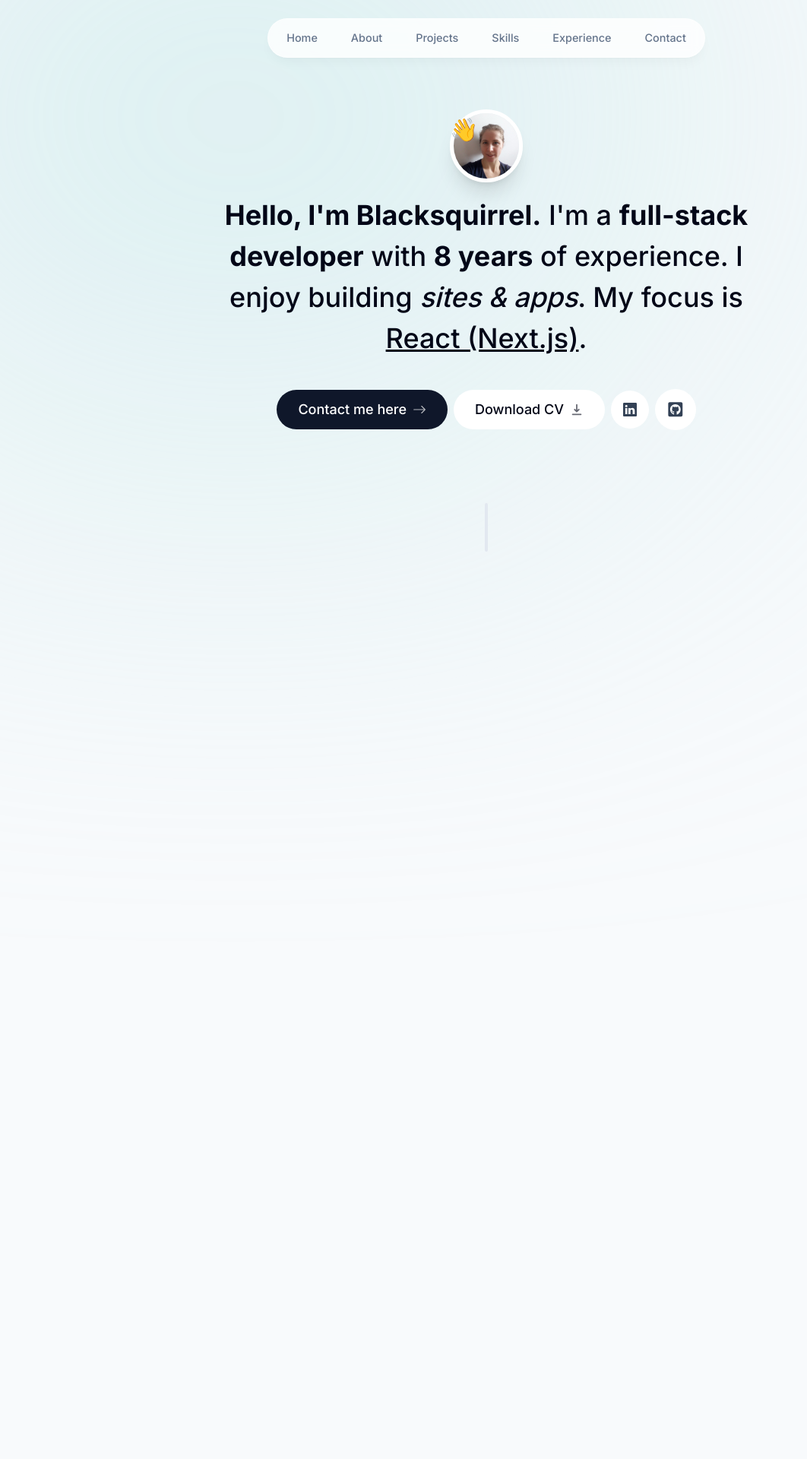
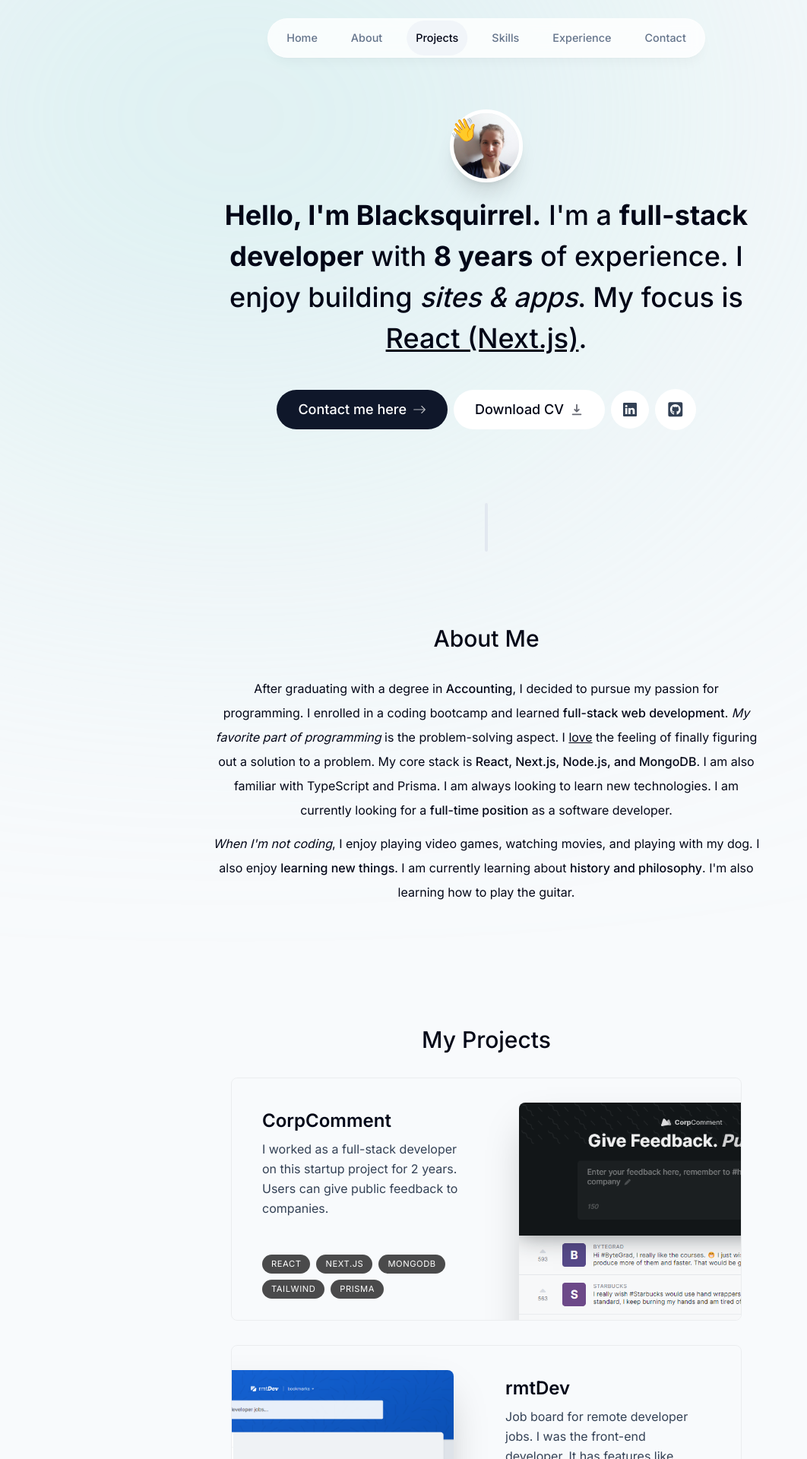
Before and after one commit to BlackSquirrel34/feuergaukelei, a Next.js app: page / in a window 1280 px wide. Shown: the top 1920 px of the page at 76% size, without its empty margins (0-1062 px from the left). Built offline with nearby package versions, Linux system fonts and the light colour scheme.

Commit message:
navbar animations

```diff
--- a/app/page.tsx
+++ b/app/page.tsx
@@ -1,11 +1,18 @@
 import Intro from "@/components/intro";
 import SectionDivider from "@/components/section-divider";
+import About from "@/components/about";
+import Projects from "@/components/projects";
+import Experience from "@/components/experience";
+import Skills from "@/components/skills";
+import Contact from "@/components/contact";
 
 export default function Home() {
   return (
     <main className="flex flex-col items-center px-4">
       <Intro />
       <SectionDivider />
+      <About />
+      <Projects />
     </main>
   )
 }
--- /dev/null
+++ b/components/about.tsx
@@ -0,0 +1,58 @@
+"use client";
+
+import React, { useEffect } from 'react'
+import SectionHeading from "./section-heading";
+import { motion } from "framer-motion";
+import { useSectionInView } from "@/lib/hooks";
+import { useInView } from 'react-intersection-observer';
+import { useActiveSectionContext } from '@/context/active-section-context';
+
+export default function About() {
+const {ref, inView } = useInView();
+const { setActiveSection } = useActiveSectionContext();
+
+useEffect(() => {
+  if (inView) {
+    setActiveSection("About");
+  }
+}, [inView, setActiveSection]);
+
+  return (
+    <motion.section
+      ref={ref}
+      className="mb-28 max-w-[45rem] text-center leading-8 sm:mb-40 scroll-mt-28"
+      initial={{ opacity: 0, y: 100 }}
+      animate={{ opacity: 1, y: 0 }}
+      transition={{ delay: 0.175 }}
+      id="about"
+    >
+      <SectionHeading>About me</SectionHeading>
+      <p className="mb-3">
+        After graduating with a degree in{" "}
+        <span className="font-medium">Accounting</span>, I decided to pursue my
+        passion for programming. I enrolled in a coding bootcamp and learned{" "}
+        <span className="font-medium">full-stack web development</span>.{" "}
+        <span className="italic">My favorite part of programming</span> is the
+        problem-solving aspect. I <span className="underline">love</span> the
+        feeling of finally figuring out a solution to a problem. My core stack
+        is{" "}
+        <span className="font-medium">
+          React, Next.js, Node.js, and MongoDB
+        </span>
+        . I am also familiar with TypeScript and Prisma. I am always looking to
+        learn new technologies. I am currently looking for a{" "}
+        <span className="font-medium">full-time position</span> as a software
+        developer.
+      </p>
+
+      <p>
+        <span className="italic">When I'm not coding</span>, I enjoy playing
+        video games, watching movies, and playing with my dog. I also enjoy{" "}
+        <span className="font-medium">learning new things</span>. I am currently
+        learning about{" "}
+        <span className="font-medium">history and philosophy</span>. I'm also
+        learning how to play the guitar.
+      </p>
+    </motion.section>
+  );
+}
--- a/components/header.tsx
+++ b/components/header.tsx
@@ -1,11 +1,15 @@
 "use client";
 
-import React from 'react';
+import React, { useState } from 'react';
 import { motion } from "framer-motion";
 import { links} from "@/lib/data";
 import Link from "next/link";
+import clsx from "clsx";
+import { useActiveSectionContext } from '@/context/active-section-context';
 
 export default function Header() {
+    const { activeSection, setActiveSection } = useActiveSectionContext();
+
   return <header className="z-[999] relative">
     <motion.div className="fixed top-0 left-1/2 h-[4.5rem] w-full rounded-none border
     border-white border-opacity-40 bg-white bg-opacity-80 shadow-lg shadow-black/[0.03]
@@ -20,16 +24,33 @@
         font-medium text-slate-500 sm:w-[initial] sm:flew-nowrap sm:gap-5">
             {
             links.map(link => (
-                <motion.li className="h-3/4 flex items-center justify-center" key={link.hash}
+                <motion.li className="relative h-3/4 flex items-center justify-center" key={link.hash}
                 initial={{ y: -100, opacity: 0 }}
                 animate={{ y:0, opacity: 1 }}
                 >
-                    <Link className="flewx w-full items-center justify-center px-3 py-3
-                     hover:text-slate-950 transition" href={link.hash}>{link.name}</Link>
+                    <Link className={clsx("flex w-full items-center justify-center px-3 py-3 hover:text-slate-950 transition",
+                        {"text-slate-950": activeSection === link.name,
+
+                        })}
+                    href={link.hash}
+                    onClick={() => setActiveSection(link.name)}
+                    >
+
+                    {link.name}
+                    {link.name === activeSection && (
+                    <motion.span className='bg-slate-100 rounded-full absolute inset-0 -z-10'
+                    layoutId="activeSection"
+                    transition={{
+                        type: "spring",
+                        stiffness: 380,
+                        damping: 30
+                    }}
+                    ></motion.span>
+                    )}
+                    </Link>
                 </motion.li>
             ))
             }
-
 
         </ul>
     </nav>
--- a/components/intro.tsx
+++ b/components/intro.tsx
@@ -1,7 +1,7 @@
 "use client";
 
 import Image from 'next/image';
-import React from 'react';
+import React, { useEffect } from 'react';
 import profileImg from "@/public/profile.png";
 import { motion } from "framer-motion";
 import Link from "next/link";
@@ -10,10 +10,23 @@
 import { FaGithubSquare } from "react-icons/fa";
 import { useSectionInView } from "@/lib/hooks";
 import { useActiveSectionContext } from "@/context/active-section-context";
+import { useInView } from 'react-intersection-observer';
 
 export default function Intro() {
+  const {ref, inView } = useInView({
+    threshold: 0.5,
+  });
+  const { setActiveSection } = useActiveSectionContext();
+
+  useEffect(() => {
+    if (inView) {
+      setActiveSection("Home");
+    }
+  }, [inView, setActiveSection]);
+
+
   return (
-    <section className="mb-28 max-w-[50rem] text-center sm:mb-0">
+    <section ref={ref} id="home" className="mb-28 max-w-[50rem] text-center sm:mb-0 scroll-mt-[100rem]">
     <div className='flex items-center justify-center'>
         <div className="relative">
             <motion.div
@@ -75,7 +88,7 @@
 
         <a
           className="group bg-white px-7 py-3 flex items-center gap-2 rounded-full outline-none
-          focus:scale-110 hover:scale-110 active:scale-105 transition cursor-pointer  border-black/10 dark:bg-white/10"
+          focus:scale-110 hover:scale-110 active:scale-105 transition cursor-pointer  borderBlack dark:bg-white/10"
           href="/CV.pdf" download
         >
           Download CV{" "}
@@ -84,7 +97,7 @@
 
         <a
           className="bg-white p-4 text-slate-700 hover:text-slate-950 flex items-center gap-2 rounded-full
-          focus:scale-[1.15] hover:scale-[1.15] active:scale-105 transition cursor-pointer  border-black/10 dark:bg-white/10 dark:text-white/60"
+          focus:scale-[1.15] hover:scale-[1.15] active:scale-105 transition cursor-pointer  borderBlack dark:bg-white/10 dark:text-white/60"
           href="https://linkedin.com"
           target="_blank"
         >
@@ -93,7 +106,7 @@
 
         <a
           className="bg-white p-4 text-slate-700 flex items-center gap-2 text-[1.35rem] rounded-full focus:scale-[1.15]
-          hover:scale-[1.15] hover:text-slate-950 active:scale-105 transition cursor-pointer border-black/10 dark:bg-white/10 dark:text-white/60"
+          hover:scale-[1.15] hover:text-slate-950 active:scale-105 transition cursor-pointer borderBlack dark:bg-white/10 dark:text-white/60"
           href="https://github.com"
           target="_blank"
         >
--- /dev/null
+++ b/components/project.tsx
@@ -0,0 +1,71 @@
+"use client";
+
+import { useRef } from "react";
+import { projectsData } from "@/lib/data";
+import Image from "next/image";
+import { motion, useScroll, useTransform } from "framer-motion";
+
+type ProjectProps = (typeof projectsData)[number];
+
+export default function Project({
+  title,
+  description,
+  tags,
+  imageUrl,
+}: ProjectProps) {
+  const ref = useRef<HTMLDivElement>(null);
+  const { scrollYProgress } = useScroll({
+    target: ref,
+    offset: ["0 1", "1.33 1"],
+  });
+  const scaleProgess = useTransform(scrollYProgress, [0, 1], [0.7, 1]);
+  const opacityProgess = useTransform(scrollYProgress, [0, 1], [0.6, 1]);
+
+  return (
+    <motion.div
+      ref={ref}
+      style={{
+        scale: scaleProgess,
+        opacity: opacityProgess,
+      }}
+      className="group mb-3 sm:mb-8 last:mb-0"
+    >
+      <section className="bg-gslate-100 max-w-[42rem] border border-black/5 rounded-lg overflow-hidden sm:pr-8 relative sm:h-[20rem] hover:bg-gray-200 transition sm:group-even:pl-8 dark:text-white dark:bg-white/10 dark:hover:bg-white/20">
+        <div className="pt-4 pb-7 px-5 sm:pl-10 sm:pr-2 sm:pt-10 sm:max-w-[50%] flex flex-col h-full sm:group-even:ml-[18rem]">
+          <h3 className="text-2xl font-semibold">{title}</h3>
+          <p className="mt-2 leading-relaxed text-slate-700 dark:text-white/70">
+            {description}
+          </p>
+          <ul className="flex flex-wrap mt-4 gap-2 sm:mt-auto">
+            {tags.map((tag, index) => (
+              <li
+                className="bg-black/[0.7] px-3 py-1 text-[0.7rem] uppercase tracking-wider text-white rounded-full dark:text-white/70"
+                key={index}
+              >
+                {tag}
+              </li>
+            ))}
+          </ul>
+        </div>
+
+        <Image
+          src={imageUrl}
+          alt="Project I worked on"
+          quality={95}
+          className="absolute hidden sm:block top-8 -right-40 w-[28.25rem] rounded-t-lg shadow-2xl
+        transition
+        group-hover:scale-[1.04]
+        group-hover:-translate-x-3
+        group-hover:translate-y-3
+        group-hover:-rotate-2
+
+        group-even:group-hover:translate-x-3
+        group-even:group-hover:translate-y-3
+        group-even:group-hover:rotate-2
+
+        group-even:right-[initial] group-even:-left-40"
+        />
+      </section>
+    </motion.div>
+  );
+}
--- /dev/null
+++ b/components/projects.tsx
@@ -0,0 +1,38 @@
+"use client";
+
+import React, { useEffect } from "react";
+import SectionHeading from "./section-heading";
+import { projectsData } from "@/lib/data";
+import Project from "./project";
+import { useSectionInView } from "@/lib/hooks";
+import { useInView } from "react-intersection-observer";
+import { useActiveSectionContext } from "@/context/active-section-context";
+
+export default function Projects() {
+    // const { ref } = useSectionInView("Projects", 0.5);
+    const { ref, inView } = useInView({
+      threshold: 0.5,
+    }
+    );
+    const { setActiveSection } = useActiveSectionContext();
+
+    useEffect(() => {
+      if (inView) {
+        setActiveSection("Projects");
+      }
+
+    }, [inView, setActiveSection]);
+
+    return (
+      <section ref={ref} id="projects" className="scroll-mt-28 mb-28">
+        <SectionHeading>My projects</SectionHeading>
+        <div>
+          {projectsData.map((project, index) => (
+            <React.Fragment key={index}>
+              <Project {...project} />
+            </React.Fragment>
+          ))}
+        </div>
+      </section>
+    );
+  }
--- /dev/null
+++ b/components/section-heading.tsx
@@ -0,0 +1,13 @@
+import React from "react";
+
+type SectionHeadingProps = {
+  children: React.ReactNode;
+};
+
+export default function SectionHeading({ children }: SectionHeadingProps) {
+  return (
+    <h2 className="text-3xl font-medium capitalize mb-8 text-center">
+      {children}
+    </h2>
+  );
+}
--- /dev/null
+++ b/context/active-section-context.tsx
@@ -0,0 +1,50 @@
+"use client";
+
+import type { SectionName } from "@/lib/types";
+import React, { useState, createContext, useContext } from "react";
+
+type ActiveSectionContextProviderProps = {
+  children: React.ReactNode;
+};
+
+type ActiveSectionContextType = {
+  activeSection: SectionName;
+  setActiveSection: React.Dispatch<React.SetStateAction<SectionName>>;
+  timeOfLastClick: number;
+  setTimeOfLastClick: React.Dispatch<React.SetStateAction<number>>;
+};
+
+export const ActiveSectionContext =
+  createContext<ActiveSectionContextType | null>(null);
+
+export default function ActiveSectionContextProvider({
+  children,
+}: ActiveSectionContextProviderProps) {
+  const [activeSection, setActiveSection] = useState<SectionName>("Home");
+  const [timeOfLastClick, setTimeOfLastClick] = useState(0); // we need to keep track of this to disable the observer temporarily when user clicks on a link
+
+  return (
+    <ActiveSectionContext.Provider
+      value={{
+        activeSection,
+        setActiveSection,
+        timeOfLastClick,
+        setTimeOfLastClick,
+      }}
+    >
+      {children}
+    </ActiveSectionContext.Provider>
+  );
+}
+
+export function useActiveSectionContext() {
+  const context = useContext(ActiveSectionContext);
+
+  if (context === null) {
+    throw new Error(
+      "useActiveSectionContext must be used within an ActiveSectionContextProvider"
+    );
+  }
+
+  return context;
+}
--- /dev/null
+++ b/lib/hooks.ts
@@ -0,0 +1,21 @@
+import { useActiveSectionContext } from "@/context/active-section-context";
+import { useEffect } from "react";
+import { useInView } from "react-intersection-observer";
+import type { SectionName } from "./types";
+
+export function useSectionInView(sectionName: SectionName, threshold = 0.75) {
+  const { ref, inView } = useInView({
+    threshold,
+  });
+  const { setActiveSection, timeOfLastClick } = useActiveSectionContext();
+
+  useEffect(() => {
+    if (inView && Date.now() - timeOfLastClick > 1000) {
+      setActiveSection(sectionName);
+    }
+  }, [inView, setActiveSection, timeOfLastClick, sectionName]);
+
+  return {
+    ref,
+  };
+}
--- /dev/null
+++ b/lib/types.ts
@@ -0,0 +1,3 @@
+import { links } from "./data";
+
+export type SectionName = (typeof links)[number]["name"];
--- a/package.json
+++ b/package.json
@@ -13,6 +13,7 @@
     "@types/react": "18.3.12",
     "@types/react-dom": "18.3.1",
     "autoprefixer": "10.4.20",
+    "clsx": "^2.1.1",
     "eslint": "9.14.0",
     "eslint-config-next": "15.0.2",
     "framer-motion": "^11.11.11",
@@ -21,6 +22,7 @@
     "react": "18.3.1",
     "react-dom": "18.3.1",
     "react-icons": "^5.3.0",
+    "react-intersection-observer": "^9.13.1",
     "tailwindcss": "3.4.14",
     "typescript": "5.6.3"
   }
```
Also changed, not shown: app/layout.tsx (+5 -3 lines), 1 other file (tests, documents, lock files or other folders).
